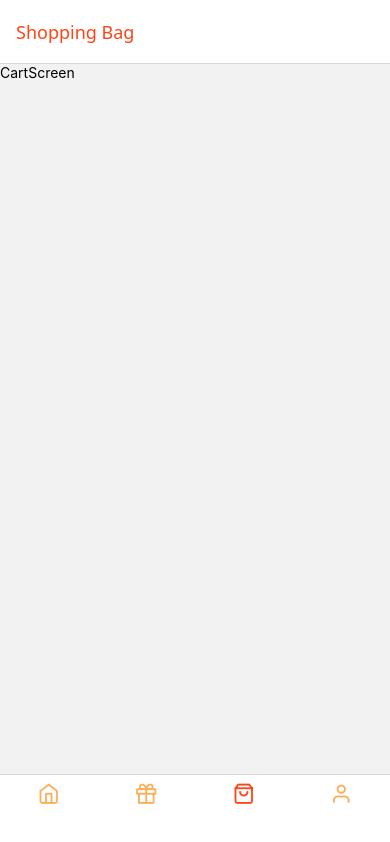
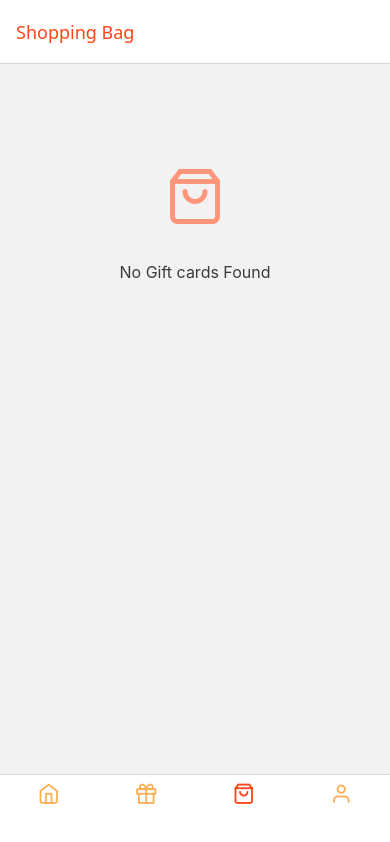
Before and after one commit to bahtirek/GiftCard, a React Native app: screen /Cart in a window 390 px wide. Built offline with nearby package versions, Linux system fonts and the light colour scheme.

Commit message:
cart screen initial

```diff
--- /dev/null
+++ b/src/components/common/ListEmptyComponent.tsx
@@ -0,0 +1,47 @@
+import { View,  Text, StyleSheet } from 'react-native'
+import React from 'react'
+import IconButton from '../UI/buttons/IconButton'
+import ExpoIcons from '@expo/vector-icons/Feather';
+import { Colors } from '@/styles/constants';
+import { mt, text } from '@/styles/styles';
+
+export type ExpoIconType = keyof typeof ExpoIcons.glyphMap;
+
+type EmptyStateType = {
+  title?: string,
+  subtitle?: string,
+  icon?: ExpoIconType,
+  actionIcon?: ExpoIconType,
+  handleAction?: any
+}
+
+const ListEmptyComponent = ({title, subtitle, icon, actionIcon, handleAction}: EmptyStateType) => {
+  return (
+    <View style={[styles.container]}>
+      <ExpoIcons name={icon} size={60} color={Colors.primary500} />
+      <Text style={[mt.xl, text.grey, text.md]}>{title}</Text>
+      <Text style={[mt.xxl, text.grey]}>{subtitle}</Text>
+      <View style={[mt.xl]}>
+        {
+          actionIcon &&
+          <IconButton icon={actionIcon} onPress={handleAction} />
+        }
+      </View>
+    </View>
+  )
+}
+
+export default ListEmptyComponent
+
+const styles = StyleSheet.create({
+  container: {
+    flex: 1,
+    height: '100%',
+    justifyContent: 'center',
+    alignItems: 'center',
+    paddingTop: 100
+  },
+  icon: {
+
+  }
+})
--- /dev/null
+++ b/src/components/shopping-cart/CartItem.tsx
@@ -0,0 +1,29 @@
+import { StyleSheet, Text, View, Image } from 'react-native'
+import React from 'react'
+import { CartItemType } from '@/types'
+
+type GiftCardPropType = {
+  cartItem: CartItemType,
+  showDescription?: boolean,
+  className?: string,
+}
+
+const CartItem = ({ cartItem }: GiftCardPropType) => {
+  const {amount, phone, email, giftCard, note, orderedDate} = cartItem;
+  const {label, thumbnail} = giftCard!;
+  return (
+    <View>
+      <Text>{label}</Text>
+      <Image source={{uri: thumbnail}} />
+      <Text>{amount}</Text>
+      <Text>{phone}</Text>
+      <Text>{email}</Text>
+      <Text>{note}</Text>
+      <Text>{orderedDate}</Text>
+    </View>
+  )
+}
+
+export default CartItem
+
+const styles = StyleSheet.create({})
--- a/src/screens/cart/CartScreen.tsx
+++ b/src/screens/cart/CartScreen.tsx
@@ -1,14 +1,54 @@
-import { StyleSheet, Text, View } from 'react-native'
-import React from 'react'
+import { View, Text, FlatList, StyleSheet } from 'react-native'
+import React, { useEffect, useState } from 'react'
+import { SafeAreaView } from 'react-native-safe-area-context';
+import { useCartStore } from '@/stores/cart.store';
+import CartItem from '@/components/shopping-cart/CartItem';
+import ListEmptyComponent from '@/components/common/ListEmptyComponent';
+import CustomButton from '@/components/UI/buttons/CustomButton';
+import { commonStyles } from '@/styles/styles';
 
 const CartScreen = () => {
+const items = useCartStore(state => state.items)
+
+  const checkout = () => {
+    console.log('checkout');
+    //router.navigate('/basket/payment-details')
+  }
+
+  const openSearchModal = () => {
+    //router.navigate('/gift-cards')
+  }
+
   return (
-    <View>
-      <Text>CartScreen</Text>
-    </View>
-  )
+    <SafeAreaView edges={["left", "right"]} style={[styles.container]}>
+      <FlatList
+        data={items}
+        keyExtractor={(item) => item.id!}
+        renderItem={({item }) => (
+          <CartItem cartItem={item} />
+        )}
+        keyboardDismissMode='on-drag'
+        ListEmptyComponent={() => (
+          <ListEmptyComponent
+            icon={"shopping-bag"}
+            title='No Gift cards Found'
+          />
+        )}
+      />
+      {
+        items.length > 0 &&
+        <View style={[]}>
+          <CustomButton label='Checkout' handlePress={checkout} />
+        </View>
+      }
+    </SafeAreaView>
+  );
 }
 
 export default CartScreen
 
-const styles = StyleSheet.create({})
+const styles = StyleSheet.create({
+  container: {
+
+  }
+})
```
